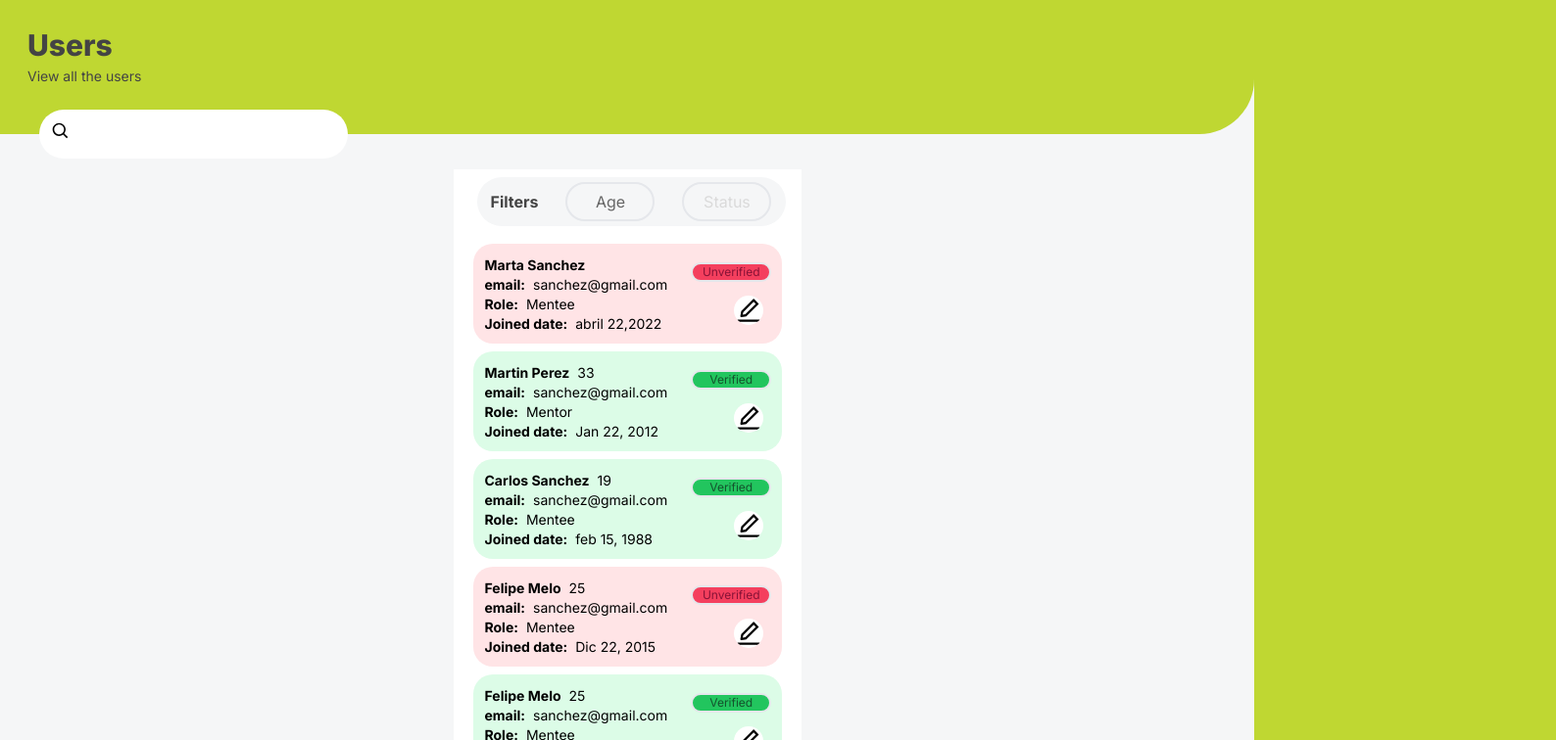
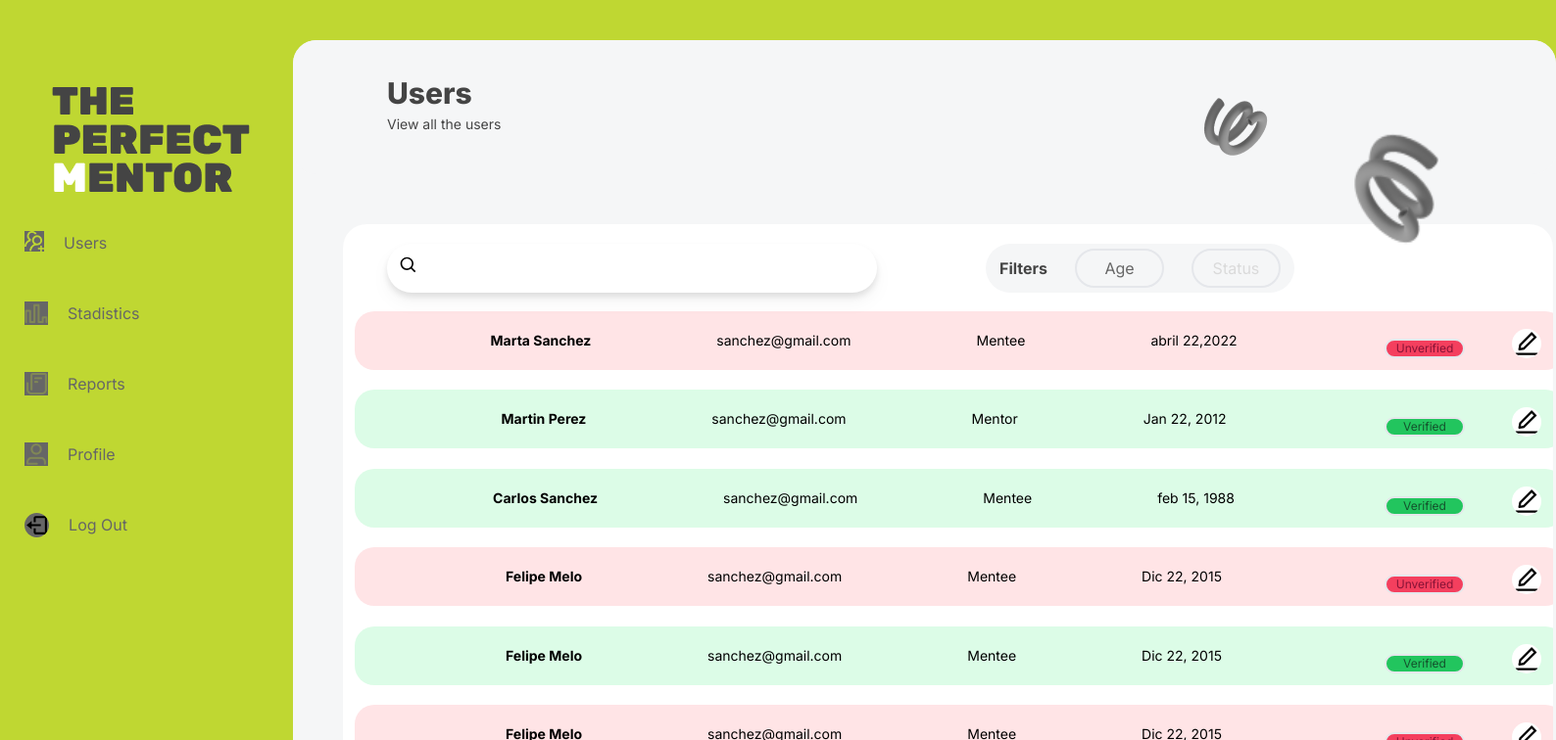
Before and after one commit to juan-ma526/perfectMentor, a Next.js app in the folder front/perfect-mentor-front/: page /Users in a window 1280 px wide. Shown: the top 756 px of the page at 98% size, 1588 px wide, since content can reach past the window. Built offline with nearby package versions, Linux system fonts and the light colour scheme.

Commit message:
terminado vista deskopt

```diff
--- a/front/perfect-mentor-front/app/Users/page.tsx
+++ b/front/perfect-mentor-front/app/Users/page.tsx
@@ -5,10 +5,13 @@ import Lupa from "../assets/Lupa.png";
 import Report from "../assets/Report.png";
 import User from "../assets/User.png";
 import Image from "next/image";
+import Titulo from "../assets/Titulo.png";
+import { BiLogOut } from "react-icons/bi";
+import Resorte from "../assets/doodle-5 1.png";
 
 export default function UsersPage() {
   const commonStyles =
-    "w-[315px] h-[102px] m-auto flex gap-6 rounded-[20px] mb-2 p-3";
+    "w-[315px] h-[102px] m-auto flex gap-6 rounded-[20px] mb-2 p-3 md:w-full md:h-[60px] md:ml-3 md:mr-3";
 
   const commonStylesVerified =
     "w-[82px] h-[20px] rounded-[40px] border-2 text-xs flex justify-center items-center mr-1";
@@ -16,7 +19,7 @@ export default function UsersPage() {
   const listaPersonas = [
     {
       Nombre: "Marta",
-      Edad: "",
+      Edad: "33",
       Apellido: "Sanchez",
       Email: "sanchez@gmail.com",
       PaisResidencia: "Argentina",
@@ -128,9 +131,19 @@ export default function UsersPage() {
   ];
 
   return (
-    <div className="flex flex-col bg-principal-2 ">
-      <div className="bg-principal-1 h-[137px] w-full relative rounded-br-[3.5rem]">
-        <div className="absolute top-6 left-7">
+    <div className="flex flex-col  bg-principal-2 md:w-[1289px] md:h-[860px] md:z-50 md:top-[41px] md:left-[299px] md:absolute md:rounded-3xl ">
+      <Image
+        src={Resorte}
+        alt="imagen resorte"
+        className="hidden md:inline-block md:absolute md:-top-6 md:right-56 md:z-30"
+      />
+      <Image
+        src={Resorte}
+        alt="imagen resorte"
+        className="hidden md:inline-block md:absolute md:top-2 md:right-0 md:z-30 md:rotate-90 md:w-[20rem] md:h-[20rem]"
+      />
+      <div className="bg-principal-1 h-[137px] w-full relative rounded-br-[3.5rem] md:absolute  md:bg-principal-2 md:rounded-3xl">
+        <div className="absolute top-6 left-7 md:top-8 md:left-24">
           <h1 className="text-3xl font-extrabold leading-[44px] text-principal-3">
             Users
           </h1>
@@ -138,17 +151,20 @@ export default function UsersPage() {
             View all the users
           </h3>
         </div>
-        <div className="absolute top-28 left-10 flex justify-start">
+        <div className="absolute top-28 left-10 flex justify-start md:top-52 md:left-24 md:z-30 md:drop-shadow-lg">
           <BiSearch className="absolute left-3 top-3" size={20} />
-          <input
-            type="search"
-            className="w-[315px] h-[50px] rounded-full border-none pl-10"
-          />
+          <label htmlFor="search">
+            <input
+              type="search"
+              className="w-[315px] h-[50px] rounded-full border-none pl-10 md:w-[500px]"
+              id="search"
+            />
+          </label>
         </div>
       </div>
       {/*Parte del medio*/}
-      <div className="bg-white w-[355px] max-h-[640px] m-auto mt-9 relative pt-[4.75rem] flex flex-col overflow-y-auto">
-        <div className="absolute top-2 left-6 z-30 w-[315px] h-[50px] bg-principal-2 rounded-full flex justify-around items-center ">
+      <div className="bg-white w-[355px] max-h-[640px] m-auto mt-9 relative pt-[4.75rem] flex flex-col overflow-y-auto md:rounded-3xl md:w-[1235px] md:h-[700px] md:top-[9.5rem] md:left-6">
+        <div className="absolute top-2 left-6 z-30 w-[315px] h-[50px] bg-principal-2 rounded-full flex justify-around items-center md:top-5 md:left-[41rem]  ">
           <h2 className="font-bold leading-5 text-base text-principal-3">
             Filters
           </h2>
@@ -170,29 +186,33 @@ export default function UsersPage() {
               }
               key={index}
             >
-              <div className="flex flex-col m-auto">
+              <div className="flex flex-col m-auto md:flex-row  md:gap-32">
                 <div className="flex gap-2">
-                  <span className="text-sm font-bold leading-5">
+                  <span className="text-sm font-bold leading-5 ">
                     {persona.Nombre} {persona.Apellido}
                   </span>
-                  <span className="text-sm font-normal leading-5">
+                  <span className="text-sm font-normal leading-5 md:hidden">
                     {persona.Edad}
                   </span>
                 </div>
                 <div className="flex gap-2 ">
-                  <span className="text-sm font-bold leading-5">email:</span>
+                  <span className="text-sm font-bold leading-5 md:hidden">
+                    email:
+                  </span>
                   <span className="text-sm font-normal leading-5">
                     {persona.Email}
                   </span>
                 </div>
                 <div className="flex gap-2 ">
-                  <span className="text-sm font-bold leading-5">Role:</span>
+                  <span className="text-sm font-bold leading-5 md:hidden">
+                    Role:
+                  </span>
                   <span className="text-sm font-normal leading-5">
                     {persona.Rol}
                   </span>
                 </div>
                 <div className="flex gap-2 ">
-                  <span className="text-sm font-bold leading-5">
+                  <span className="text-sm font-bold leading-5 md:hidden">
                     Joined date:
                   </span>
                   <span className="text-sm font-normal leading-5">
@@ -200,7 +220,7 @@ export default function UsersPage() {
                   </span>
                 </div>
               </div>
-              <div className="flex flex-col items-end justify-around">
+              <div className="flex flex-col items-end justify-around md:flex-row md:gap-11">
                 <div
                   className={
                     persona.Verificado
@@ -219,8 +239,9 @@ export default function UsersPage() {
           );
         })}
       </div>
+
       {/*Navbar inferior*/}
-      <div className="z-50 w-full h-[82px] bg-principal-3 rounded-t-[3rem] flex justify-center items-center">
+      <div className="z-50 w-full h-[82px] bg-principal-3 rounded-t-[3rem] flex justify-center items-center md:hidden">
         <div className="flex justify-between gap-12">
           <div className="cursor-pointer">
             <Image src={Lupa} alt="Icono lupa" />
@@ -236,6 +257,61 @@ export default function UsersPage() {
           </div>
         </div>
       </div>
+      {/*Navbar lateral*/}
+      <div className="hidden md:flex md:absolute md:top-[48px] md:-left-[246px] md:flex-col md:gap-5">
+        <Image src={Titulo} alt="Titulo" />
+        <div className="md:absolute md:top-[249px] md:z-50 md:w-[297px] md:h-full md:bg-principal-1 md:flex md:flex-col md:justify-center md:items-center md:-left-[52px] ">
+          <ul className="md:flex md:justify-between  md:h-[400px] md:flex-col md:m-auto md:w-[18.55rem]">
+            <div className="md:cursor-pointer md:flex md:gap-5 md:hover:bg-principal-3 md:w-full md:p-6 md:hover:text-principal-1">
+              <li>
+                <Image
+                  src={Lupa}
+                  alt="Icono lupa"
+                  className="md:bg-principal-4"
+                />
+              </li>
+              <h2 className="md:text-principal-4">Users</h2>
+            </div>
+            <div className="md:cursor-pointer md:flex md:gap-5 md:hover:bg-principal-3 md:w-full md:p-6">
+              <li>
+                <Image
+                  src={Barras}
+                  alt="Icono lupa"
+                  className="md:bg-principal-4"
+                />
+              </li>
+              <h2 className="md:text-principal-4">Stadistics</h2>
+            </div>
+            <div className="md:cursor-pointer md:flex md:gap-5 md:hover:bg-principal-3 md:w-full md:p-6">
+              <li>
+                <Image
+                  src={Report}
+                  alt="Icono lupa"
+                  className="md:bg-principal-4"
+                />
+              </li>
+              <h2 className="md:text-principal-4">Reports</h2>
+            </div>
+            <div className="md:cursor-pointer md:flex md:gap-5 md:hover:bg-principal-3 md:w-full md:p-6">
+              <li>
+                <Image
+                  src={User}
+                  alt="Icono lupa"
+                  className="md:bg-principal-4"
+                />
+              </li>
+              <h2 className="md:text-principal-4">Profile</h2>
+            </div>
+            <div className="md:cursor-pointer md:flex md:gap-5 md:hover:bg-principal-3 md:w-full md:p-6">
+              <BiLogOut
+                className="md:bg-principal-4 md:rounded-full"
+                size={25}
+              />
+              <h2 className="md:text-principal-4">Log Out</h2>
+            </div>
+          </ul>
+        </div>
+      </div>
     </div>
   );
 }
```
